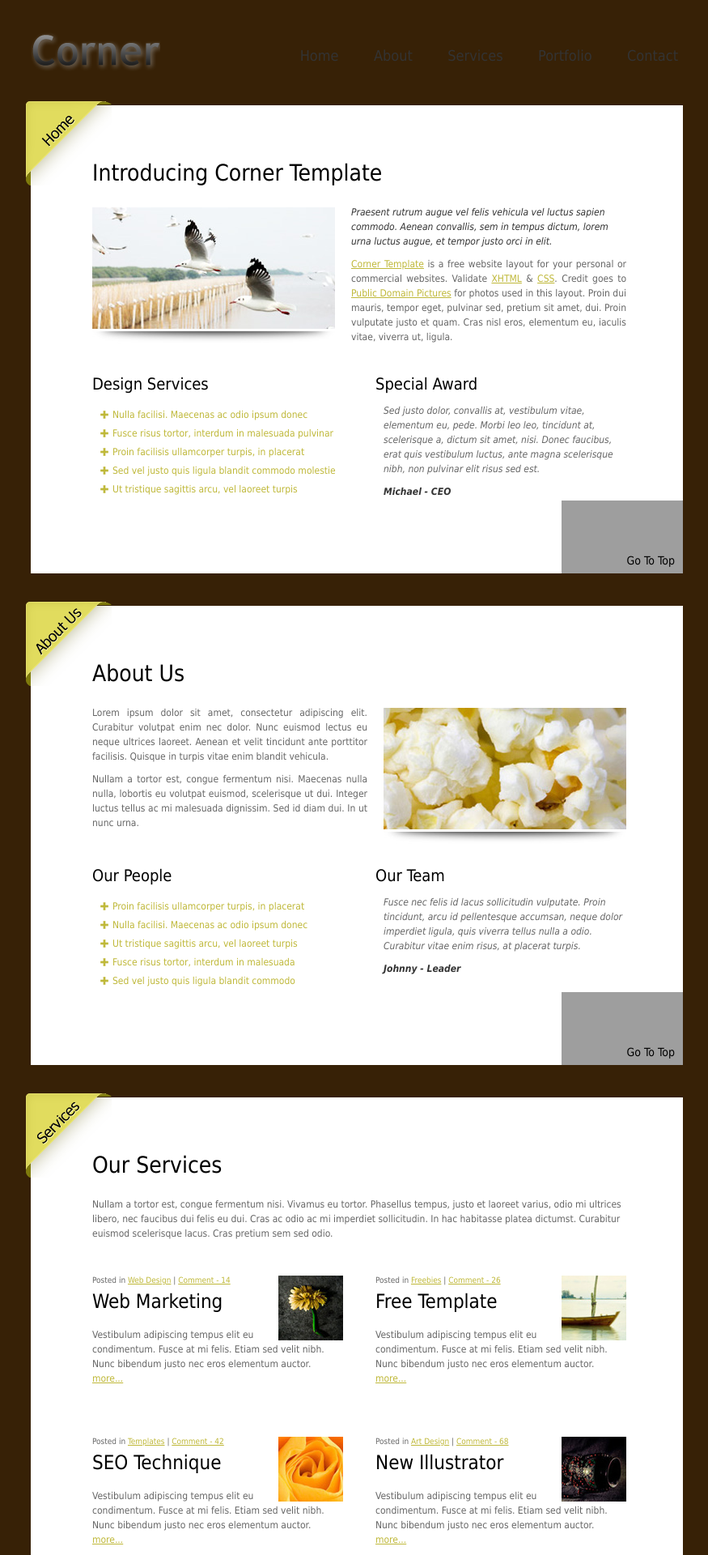
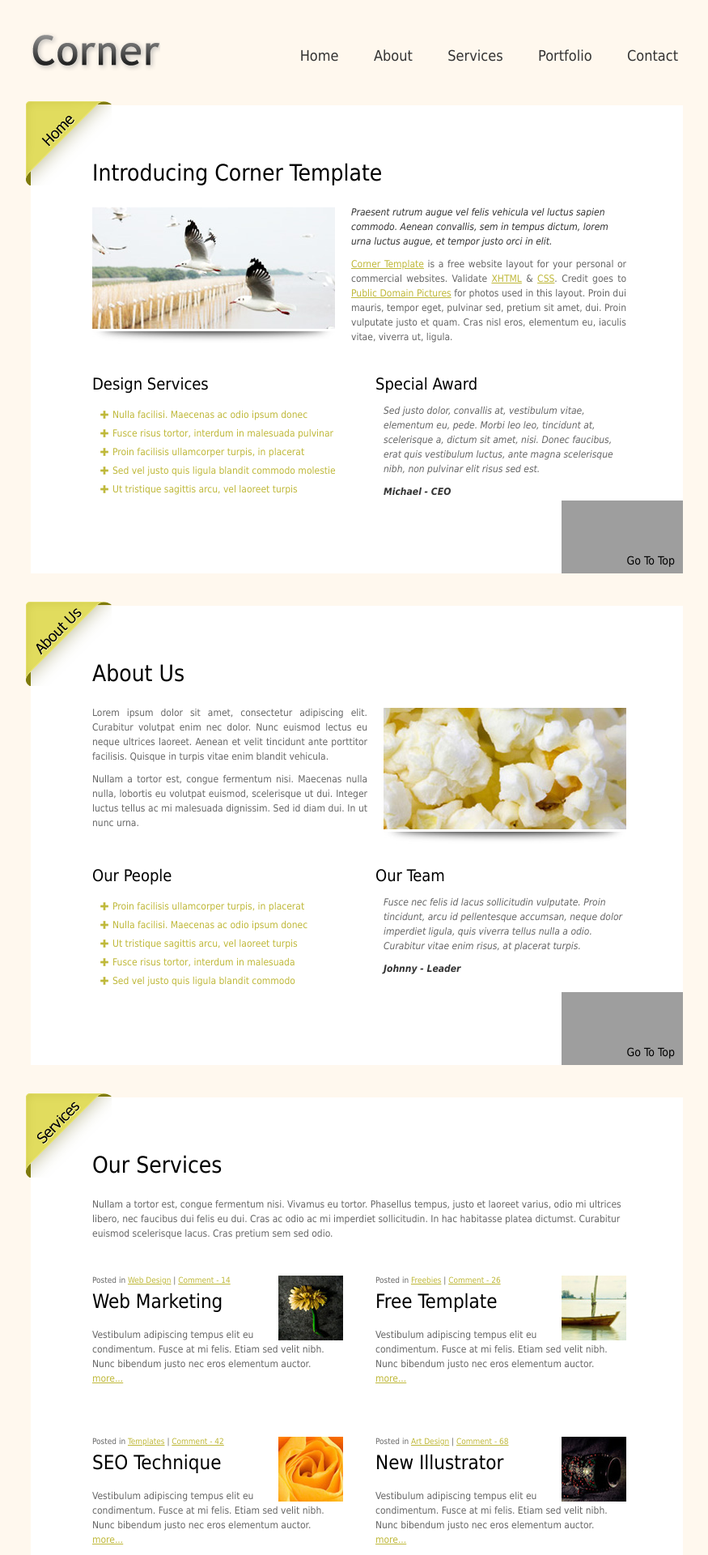
Before and after one commit to yulpops/cd, a Flask app: page /main in a window 1280 px wide. Shown: the top 1920 px of the page at 81% size, without its empty margins (208-1083 px from the left). Run offline with Flask 2, Linux system fonts and the light colour scheme; grey boxes are pictures that could not be loaded.

Commit message:
Поменяли цвет заднего фона

```diff
--- a/static/templatemo_style.css
+++ b/static/templatemo_style.css
@@ -9,7 +9,7 @@ body {
 	font-family: Tahoma, Geneva, sans-serif;
 	font-size: 12px;
 	line-height: 1.5em;
-	background-color: #372106;
+	background-color: #fff8ee;
 	background-repeat: no-repeat;
 	background-position: top center;
 	background-attachment: fixed;
```
